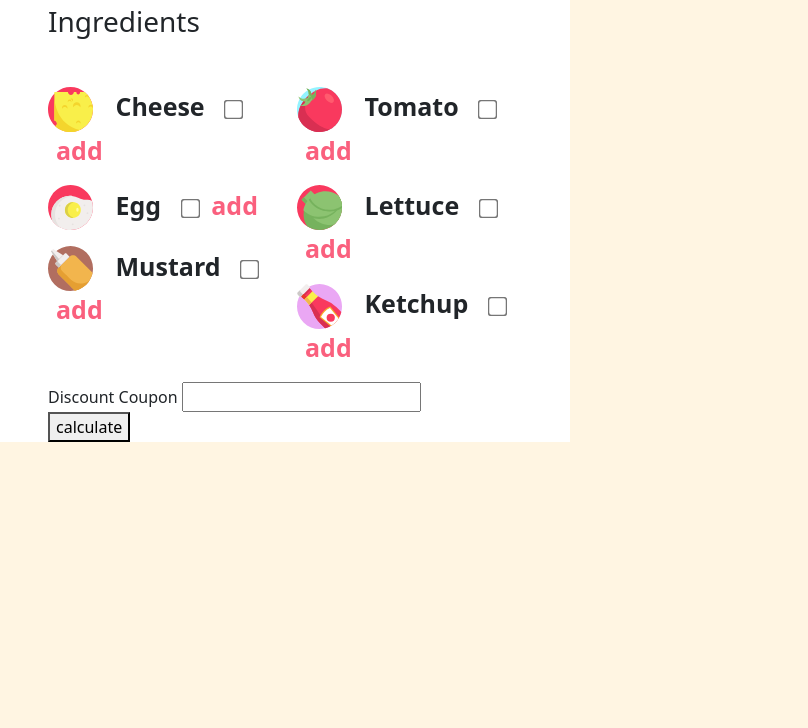
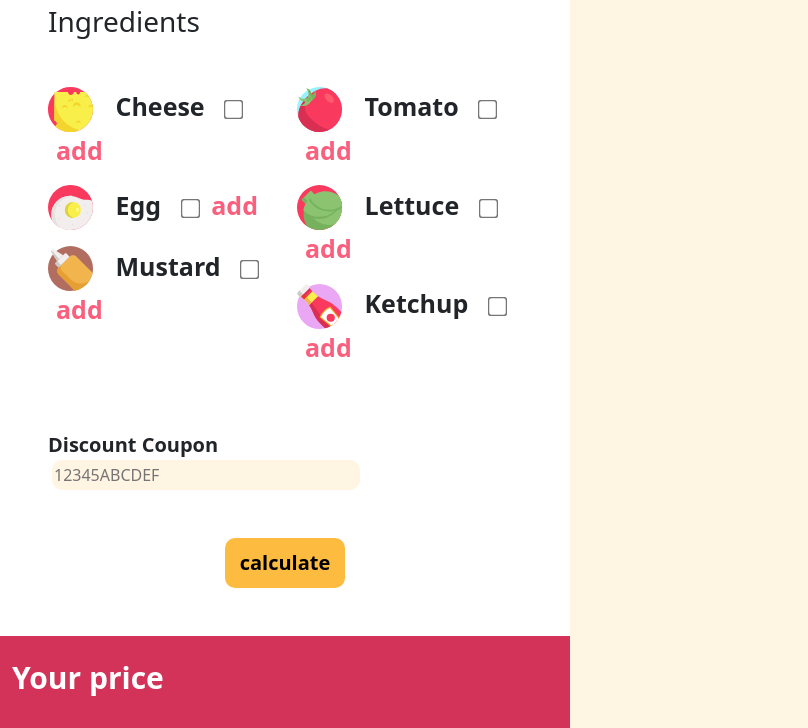
Before and after one commit to gurdeepsingh2000/js-burger, a plain HTML site: page index.html in a window 1280 px wide. Shown: the part 315-1043 px from the top of the page, without its empty margins (0-808 px from the left). Before the commit the page ends 800 px from the top, so only its background shows below. Drawn offline with nearby package versions, Linux system fonts and the light colour scheme.

Commit message:
aggiunto footer

```diff
--- a/css/style.css
+++ b/css/style.css
@@ -49,3 +49,50 @@ input[type=checkbox] {
     color: #FA607E;
     font-weight: 600;
 }
+
+.discount-typebox input[type=text] {
+    border-radius: 10px;
+    background-color: #FFF5E2;
+    border: 0px solid;
+    color: black;
+    width: 65%;
+    height: 30px;
+}
+
+#discount-txt{
+    font-weight: 600;
+    font-size: 20px;
+}
+
+.calculate-button{
+    display: flex;
+    justify-content: center;
+}
+
+.calculate-price-btn{
+    background-color: #FDBB40 ;
+    border-radius: 10px;
+    border: 0px solid;
+    height: 50px;
+    width: 120px;
+    font-weight: 700;
+    font-size: 20px;
+}
+
+.color-footer{
+    background-color:#D33359 ;
+}
+
+.txt-price{
+    font-size: 30px;
+    color: white;
+    font-weight: 700;
+}
+
+.total-price{
+    font-size: 30px;
+    color: white;
+    font-weight: 700;
+    display: flex;
+    flex-direction: row-reverse;
+}
--- a/index.html
+++ b/index.html
@@ -113,26 +113,39 @@
                     </form>
                 </div>
 
-                <div>
-                    <label for="discount-coupon">Discount Coupon</label>
-                    <input type="text" id="discount-coupon" name="coupon">
+                <div class="discount-typebox mt-5">
+                    <label for="discount-coupon"><span id="discount-txt">Discount Coupon</span></label>
+                    <input class="check_type mx-1" type="text" id="discount-coupon" name="coupon" placeholder="12345ABCDEF">
                 </div>
 
-                <div>
+                <div class="calculate-button mt-5 mb-5">
                     <button class="calculate-price-btn">calculate</button>
                 </div>
             </div>
+            </div>
               </div>
-        </div>
     </section>
 
-    <div id ='final-price'></div>
+
+
+        <div class="container mx-0">
+            <div class="row">
+                <div class="col-6 color-footer py-4">
+                    <div class="row">
+                            <div class="col-6">
+                                <h2 class="txt-price">Your price</h2>
+                            </div>
+                            <div class="col-6 total-price px-5">
+                                <div id ='final-price'></div>
+                        </div>
+                    </div>
+             </div>
+          </div>
+       </div>
 
 
 
     <script type="text/javascript" src="./js/my-script.js"></script>
-</div>
-</div>
-</div>
+
 </body>
 </html>
--- a/js/my-script.js
+++ b/js/my-script.js
@@ -11,13 +11,13 @@ price_calculator.addEventListener('click' , function(){
             burger_price += parseInt(add_ingredient[x].value); //SE CLICCATE AGGIUNGO IL PREZZO DELL'INGREDIENTE CLICCATO A QUELLO FINALE
         }
     }
-    final_price.innerHTML = burger_price;
+    final_price.innerHTML = burger_price + '$';
 
     var codeDiscount = document.getElementById('discount-coupon');          //INPUT DEL CODICE COUPON
     if(codeDiscount.value === discount_coupon){                     // CONTROLLO SE IL VALORE INSERITO DALL'UTENTE E UGUALE AL CODICE COUPON DEL SISTEMA
         alert('Il coupon è stato correttamente validato')
         discounted_price = burger_price * 50 / 100;             // CALCOLO DEL PREZZO SCONTATO (50%)
-        final_price.innerHTML ='Il prezzo finale è ' + discounted_price;
+        final_price.innerHTML = discounted_price + '$';
     }else if(codeDiscount.value.length > 0){
         alert('Attenzione hai inserito un codice coupon errato!')
     }
```
